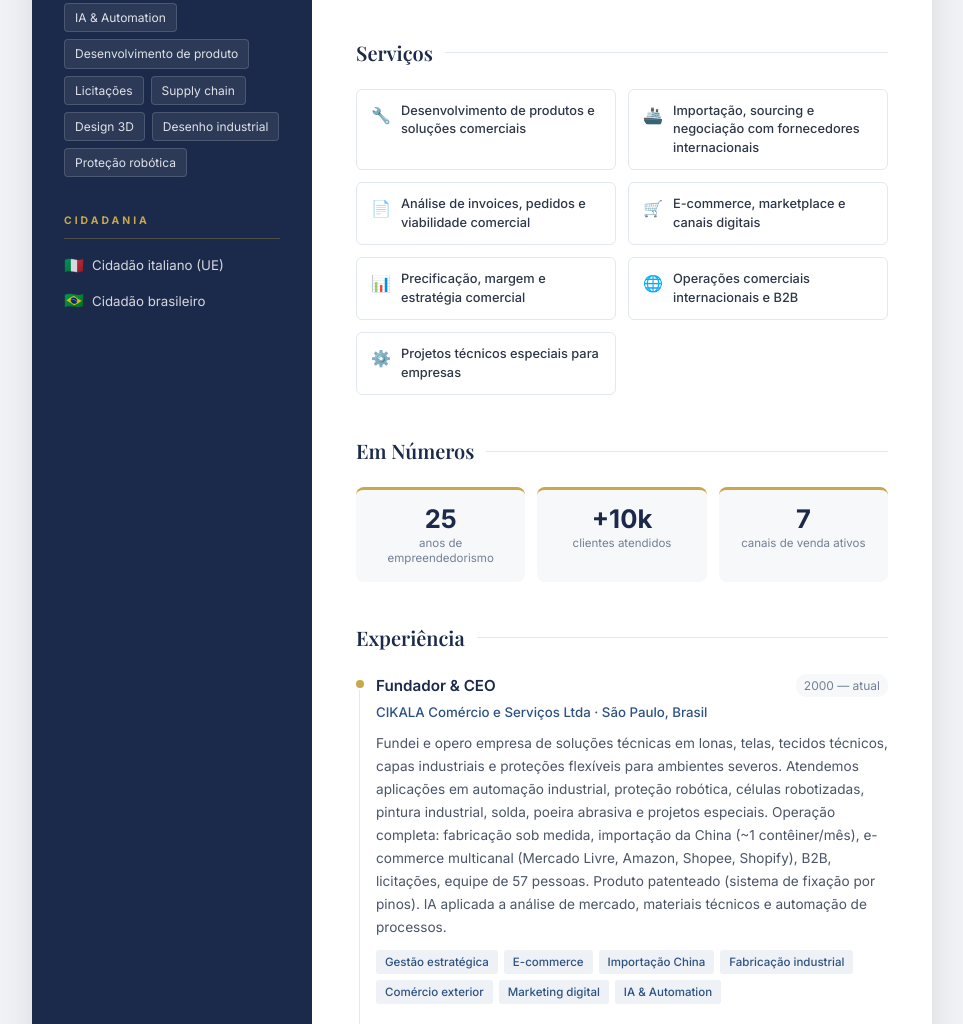
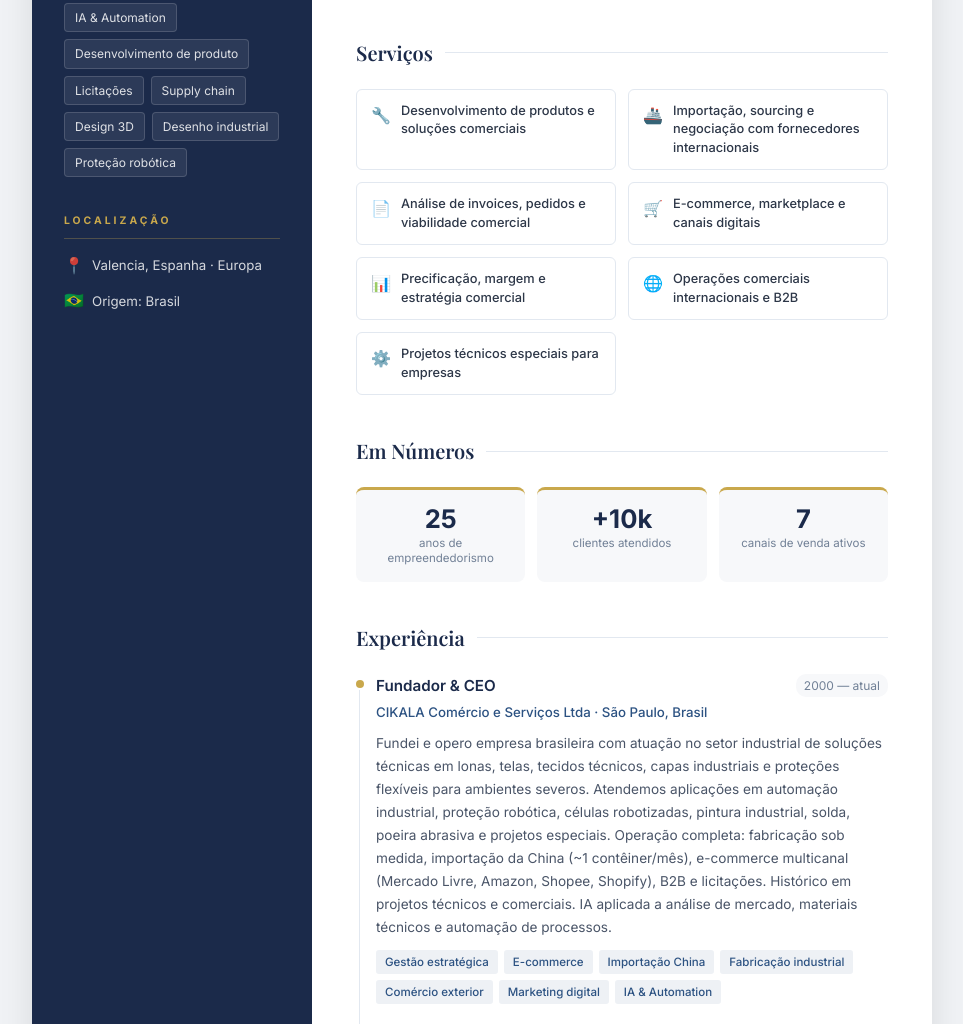
Before and after one commit to FBC915320/fabianocicala-site, a plain HTML site: page index.html in a window 1280 px wide. Shown: the part 1053-2077 px from the top of the page, without its empty margins (158-1121 px from the left). Drawn offline with nearby package versions, Linux system fonts and the light colour scheme.

Commit message:
Remove sensitive data: citizenship, revenue, headcount, patent info
Co-Authored-By: Claude Sonnet 4.6 <noreply@anthropic.com>

```diff
--- a/index.html
+++ b/index.html
@@ -4,10 +4,10 @@
   <meta charset="UTF-8">
   <meta name="viewport" content="width=device-width, initial-scale=1.0">
   <title>Fabiano Cicala — Empresário · Consultor Remoto · Autor · Valencia</title>
-  <meta name="description" content="Fabiano Cicala: empresário, consultor remoto em importação, e-commerce e operações comerciais internacionais, autor. Cidadão italiano baseado em Valencia, Espanha.">
-  <meta name="keywords" content="Fabiano Cicala, consultor remoto importação, e-commerce internacional, sourcing China, operações comerciais B2B, CIKALA, CEO Brasil Espanha, Valencia">
+  <meta name="description" content="Fabiano Cicala: empresário, consultor remoto em importação, e-commerce e operações comerciais internacionais, autor. Baseado em Valencia, Espanha.">
+  <meta name="keywords" content="Fabiano Cicala, consultor remoto importação, e-commerce internacional, sourcing China, operações comerciais B2B, CIKALA, Valencia Espanha">
   <meta property="og:title" content="Fabiano Cicala — Empresário · Consultor Remoto · Autor">
-  <meta property="og:description" content="Consultor remoto em importação, e-commerce e operações comerciais internacionais. 25 anos de experiência. Cidadão italiano baseado em Valencia.">
+  <meta property="og:description" content="Consultor remoto em importação, e-commerce e operações comerciais internacionais. 25 anos de experiência. Baseado em Valencia, Espanha.">
   <meta property="og:type" content="profile">
   <meta property="og:url" content="https://fabianocicala.com">
   <meta property="og:image" content="https://fabianocicala.com/fabiano-foto.jpg">
@@ -21,7 +21,7 @@
     "jobTitle": "Fundador e CEO",
     "worksFor": { "@type": "Organization", "name": "CIKALA Comércio e Serviços Ltda", "url": "https://www.cikala.com.br" },
     "address": { "@type": "PostalAddress", "addressLocality": "Valencia", "addressCountry": "ES" },
-    "nationality": ["BR","IT"],
+    "nationality": "BR",
     "url": "https://fabianocicala.com",
     "email": "fbcicala@gmail.com",
     "telephone": "+5511987781343",
@@ -594,10 +594,10 @@
       </div>
 
       <div class="sb-section">
-        <div class="sb-label" data-i18n="label_citizenship">Cidadania</div>
+        <div class="sb-label" data-i18n="label_location">Localização</div>
         <ul class="contact-list">
-          <li><span><span class="ico">🇮🇹</span><span data-i18n="citizen_it">Cidadão italiano (UE)</span></span></li>
-          <li><span><span class="ico">🇧🇷</span><span data-i18n="citizen_br">Cidadão brasileiro</span></span></li>
+          <li><span><span class="ico">📍</span><span data-i18n="location_detail">Valencia, Espanha · Europa</span></span></li>
+          <li><span><span class="ico">🇧🇷</span><span data-i18n="origin_br">Origem: Brasil</span></span></li>
         </ul>
       </div>
 
@@ -857,21 +857,21 @@ const i18n = {
     skill_design3d: "Design 3D",
     skill_industrial_design: "Desenho industrial",
     skill_robotics: "Proteção robótica",
-    label_citizenship: "Cidadania",
-    citizen_it: "Cidadão italiano (UE)",
-    citizen_br: "Cidadão brasileiro",
+    label_location: "Localização",
+    location_detail: "Valencia, Espanha · Europa",
+    origin_br: "Origem: Brasil",
     section_profile: "Perfil Profissional",
     profile_text: `Empresário com <span class="profile-highlight">25 anos de trajetória</span> construindo e operando uma das referências brasileiras em soluções técnicas de proteção industrial. Fundador e CEO da CIKALA — empresa atuante em e-commerce, B2B, fabricação sob medida, importação e licitações públicas.<br><br>Estabeleço presença na Comunitat Valenciana como base europeia de operações, conectando Brasil, Espanha, Europa e China. Meu diferencial não é apenas o setor de atuação — é a combinação de competências construída ao longo de décadas: produto, tecnologia, pessoas, mercados internacionais e visão estratégica.<br><br>Busco oportunidades de <strong>posição executiva, consultoria estratégica ou parceria de negócios</strong> na Espanha e Europa.`,
     section_numbers: "Em Números",
     kpi_years: "anos de empreendedorismo",
-    kpi_revenue: "faturamento anual",
-    kpi_employees: "colaboradores",
+    kpi_revenue: "volume de operações",
+    kpi_employees: "anos no setor",
     kpi_clients: "clientes atendidos",
     kpi_channels: "canais de venda ativos",
     section_experience: "Experiência",
     exp1_role: "Fundador & CEO",
     exp1_period: "2000 — atual",
-    exp1_desc: "Fundei e opero empresa de soluções técnicas em lonas, telas, tecidos técnicos, capas industriais e proteções flexíveis para ambientes severos. Atendemos aplicações em automação industrial, proteção robótica, células robotizadas, pintura industrial, solda, poeira abrasiva e projetos especiais. Operação completa: fabricação sob medida, importação da China (~1 contêiner/mês), e-commerce multicanal (Mercado Livre, Amazon, Shopee, Shopify), B2B, licitações, equipe de 57 pessoas. Produto patenteado (sistema de fixação por pinos). IA aplicada a análise de mercado, materiais técnicos e automação de processos.",
+    exp1_desc: "Fundei e opero empresa brasileira com atuação no setor industrial de soluções técnicas em lonas, telas, tecidos técnicos, capas industriais e proteções flexíveis para ambientes severos. Atendemos aplicações em automação industrial, proteção robótica, células robotizadas, pintura industrial, solda, poeira abrasiva e projetos especiais. Operação completa: fabricação sob medida, importação da China (~1 contêiner/mês), e-commerce multicanal (Mercado Livre, Amazon, Shopee, Shopify), B2B e licitações. Histórico em projetos técnicos e comerciais. IA aplicada a análise de mercado, materiais técnicos e automação de processos.",
     exp2_role: "Diretor Comercial & Expansão Internacional",
     exp2_period: "2020 — atual",
     exp2_company: "CIKALA · Projetos de Exportação e Expansão",
@@ -945,21 +945,21 @@ const i18n = {
     skill_design3d: "Diseño 3D",
     skill_industrial_design: "Diseño industrial",
     skill_robotics: "Protección robótica",
-    label_citizenship: "Ciudadanía",
-    citizen_it: "Ciudadano italiano (UE)",
-    citizen_br: "Ciudadano brasileño",
+    label_location: "Ubicación",
+    location_detail: "Valencia, España · Europa",
+    origin_br: "Origen: Brasil",
     section_profile: "Perfil Profesional",
     profile_text: `Empresario con <span class="profile-highlight">25 años de trayectoria</span> construyendo y operando una de las referencias brasileñas en soluciones técnicas de protección industrial. Fundador y CEO de CIKALA — empresa activa en e-commerce, B2B, fabricación a medida, importación y licitaciones públicas.<br><br>Establezco presencia en la Comunitat Valenciana como base europea de operaciones, conectando Brasil, España, Europa y China. Mi diferencial no es solo el sector — es la combinación de competencias construida durante décadas: producto, tecnología, personas, mercados internacionales y visión estratégica.<br><br>Busco oportunidades de <strong>posición ejecutiva, consultoría estratégica o asociación de negocios</strong> en España y Europa.`,
     section_numbers: "En Números",
     kpi_years: "años de emprendimiento",
-    kpi_revenue: "facturación anual",
-    kpi_employees: "empleados",
+    kpi_revenue: "volumen de operaciones",
+    kpi_employees: "años en el sector",
     kpi_clients: "clientes atendidos",
     kpi_channels: "canales de venta activos",
     section_experience: "Experiencia",
     exp1_role: "Fundador & CEO",
     exp1_period: "2000 — presente",
-    exp1_desc: "Fundé y opero empresa de soluciones técnicas en lonas, mallas y coberturas industriales. Estructuré la operación completa: fabricación a medida, importación regular de China (~1 contenedor/mes), e-commerce multicanal (Mercado Libre, Amazon, Shopee, Shopify), B2B para industria y gobierno, y equipo de 57 personas. Implementé proyectos de IA y automatización. Desarrollamos producto patentado (sistema de fijación por pines).",
+    exp1_desc: "Fundé y opero empresa brasileña con actuación en el sector industrial de soluciones técnicas en lonas, mallas y coberturas industriales. Estructuré la operación completa: fabricación a medida, importación regular de China (~1 contenedor/mes), e-commerce multicanal (Mercado Libre, Amazon, Shopee, Shopify), B2B para industria y gobierno. Historial en proyectos técnicos y comerciales. Implementé proyectos de IA y automatización.",
     exp2_role: "Director Comercial & Expansión Internacional",
     exp2_period: "2020 — presente",
     exp2_company: "CIKALA · Proyectos de Exportación y Expansión",
@@ -1033,21 +1033,21 @@ const i18n = {
     skill_design3d: "3D Design",
     skill_industrial_design: "Industrial design",
     skill_robotics: "Robotic protection",
-    label_citizenship: "Citizenship",
-    citizen_it: "Italian citizen (EU)",
-    citizen_br: "Brazilian citizen",
+    label_location: "Location",
+    location_detail: "Valencia, Spain · Europe",
+    origin_br: "Origin: Brazil",
     section_profile: "Professional Profile",
     profile_text: `Entrepreneur with <span class="profile-highlight">25 years of experience</span> building and operating one of Brazil's leading companies in technical industrial protection solutions. Founder and CEO of CIKALA — active in e-commerce, B2B, custom manufacturing, imports, and public tenders.<br><br>Based in the Comunitat Valenciana as a European hub, connecting Brazil, Spain, Europe and China. My edge goes beyond the industry — it is the combination of skills built over decades: product, technology, people, international markets, and strategic vision.<br><br>I am seeking opportunities for <strong>executive roles, strategic consulting, or business partnerships</strong> in Spain and Europe.`,
     section_numbers: "By the Numbers",
     kpi_years: "years of entrepreneurship",
-    kpi_revenue: "annual revenue",
-    kpi_employees: "employees",
+    kpi_revenue: "operations volume",
+    kpi_employees: "years in industry",
     kpi_clients: "clients served",
     kpi_channels: "active sales channels",
     section_experience: "Experience",
     exp1_role: "Founder & CEO",
     exp1_period: "2000 — present",
-    exp1_desc: "Founded and operate a technical solutions company specializing in tarps, meshes, and industrial covers. Built the full operation: custom manufacturing, regular imports from China (~1 container/month), multichannel e-commerce (Mercado Livre, Amazon, Shopee, Shopify), B2B for industry and government, and a 57-person team. Implemented AI and automation projects. Developed a patented product (pin-lock fastening system).",
+    exp1_desc: "Founded and operate a Brazilian company active in the industrial sector of technical solutions in tarps, meshes, and industrial covers. Built the full operation: custom manufacturing, regular imports from China (~1 container/month), multichannel e-commerce (Mercado Livre, Amazon, Shopee, Shopify), B2B for industry and government. Track record in technical and commercial projects. Implemented AI and automation projects.",
     exp2_role: "Commercial Director & International Expansion",
     exp2_period: "2020 — present",
     exp2_company: "CIKALA · Export & Expansion Projects",
```
